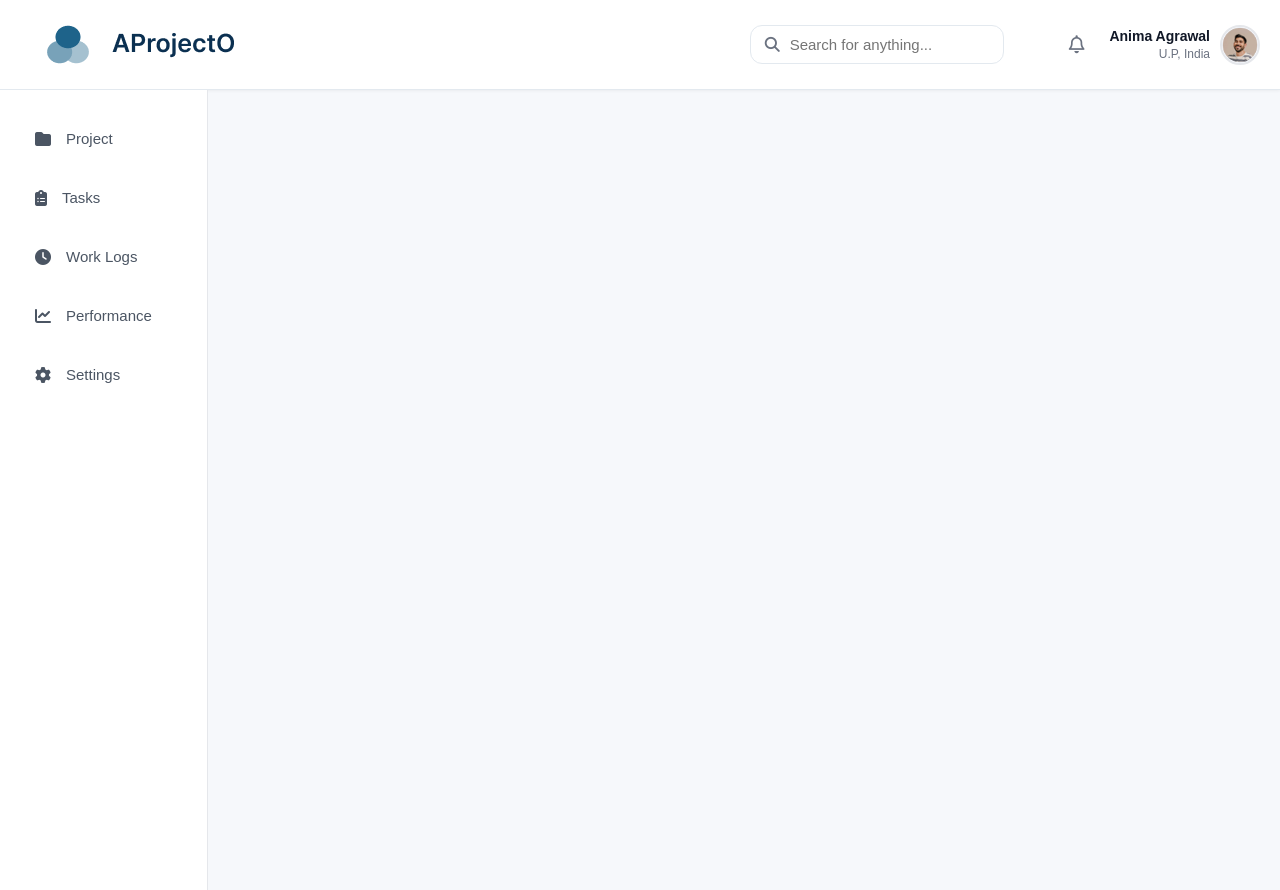
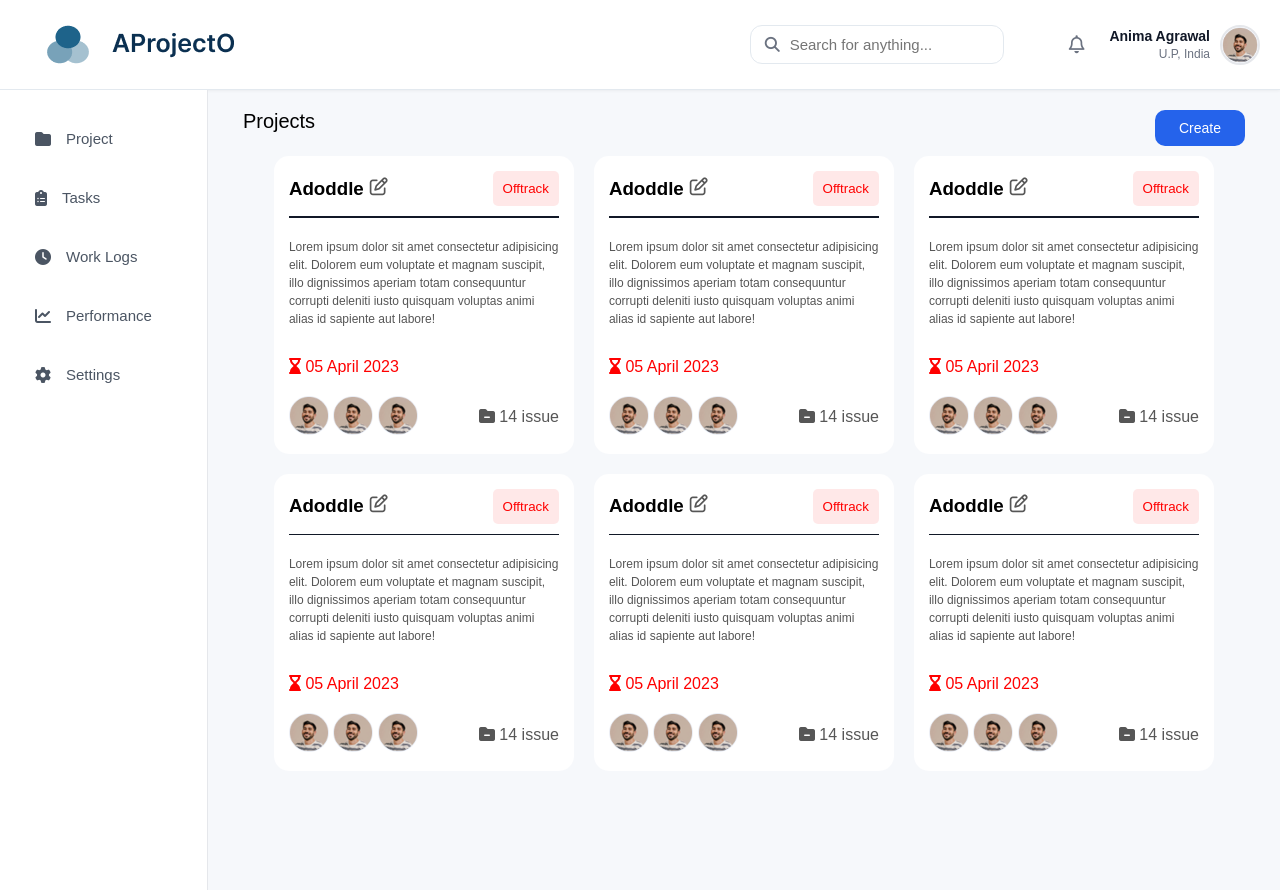
Before and after one commit to Farid12443/KA-COLLABORATION, a plain HTML site: page index.html in a window 1280 px wide. Shown: the top 890 px of the page. Drawn offline with Linux system fonts and the light colour scheme.

Commit message:
memperbaiki js

```diff
--- a/css/style.css
+++ b/css/style.css
@@ -119,6 +119,10 @@ body {
     border: 2px solid #e5e7eb;
 }
 
+.container {
+    display: flex;
+}
+
 /* sidebar */
 .sidebar-section {
     display: flex;
@@ -177,6 +181,7 @@ body {
 .project-title {
     display: flex;
     justify-content: space-between;
+    padding: 0 15px;
 }
 
 .title {
@@ -195,11 +200,18 @@ body {
 
 }
 
+.card-section {
+    display: flex;
+    flex-wrap: wrap;
+    justify-content: center;
+}
+
 .card {
-    width: 350px;
+    width: 300px;
     background: #fff;
     border-radius: 15px;
     padding: 15px;
+    margin: 10px;
 }
 
 .card-top {
```
Also changed, not shown: index.html (+2 -2 lines).
